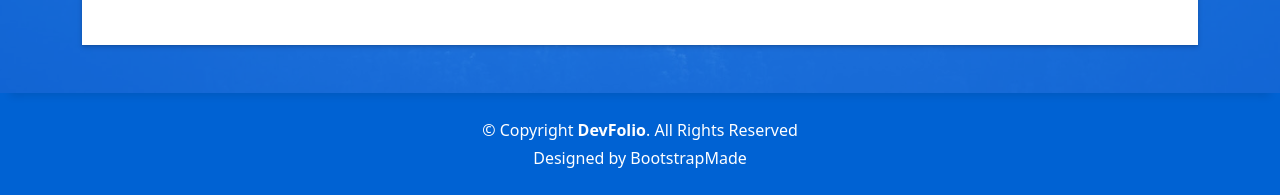
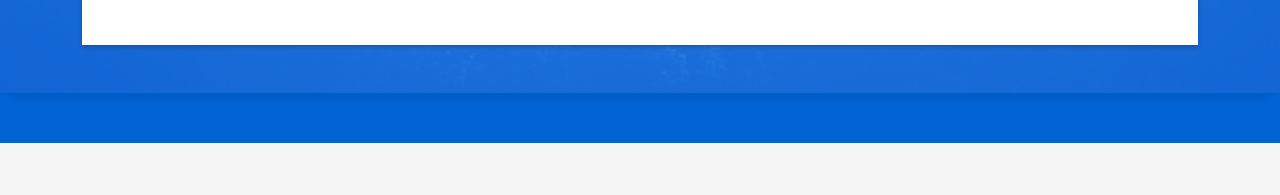
Before and after one commit to gtosilva89/gustavo, a plain HTML site: page index.html in a window 1280 px wide. Shown: the part 5980-6175 px from the top of the page. After the commit the page ends 6123 px from the top, so only its background shows below. Drawn offline with Linux system fonts and the light colour scheme.

Commit message:
Update index.html

```diff
--- a/index.html
+++ b/index.html
@@ -688,19 +688,19 @@
 
   <!-- ======= Footer ======= -->
   <footer>
-    <div class="container">
+    <!-- <div class="container">
       <div class="row">
         <div class="col-sm-12">
           <div class="copyright-box">
             <p class="copyright">&copy; Copyright <strong>DevFolio</strong>. All Rights Reserved</p>
-            <div class="credits">
+            <div class="credits"> -->
               <!--
               All the links in the footer should remain intact.
               You can delete the links only if you purchased the pro version.
               Licensing information: https://bootstrapmade.com/license/
               Purchase the pro version with working PHP/AJAX contact form: https://bootstrapmade.com/buy/?theme=DevFolio
             -->
-              Designed by <a href="https://bootstrapmade.com/">BootstrapMade</a>
+              <!--  Designed by <a href="https://bootstrapmade.com/">BootstrapMade</a> -->
             </div>
           </div>
         </div>
```
